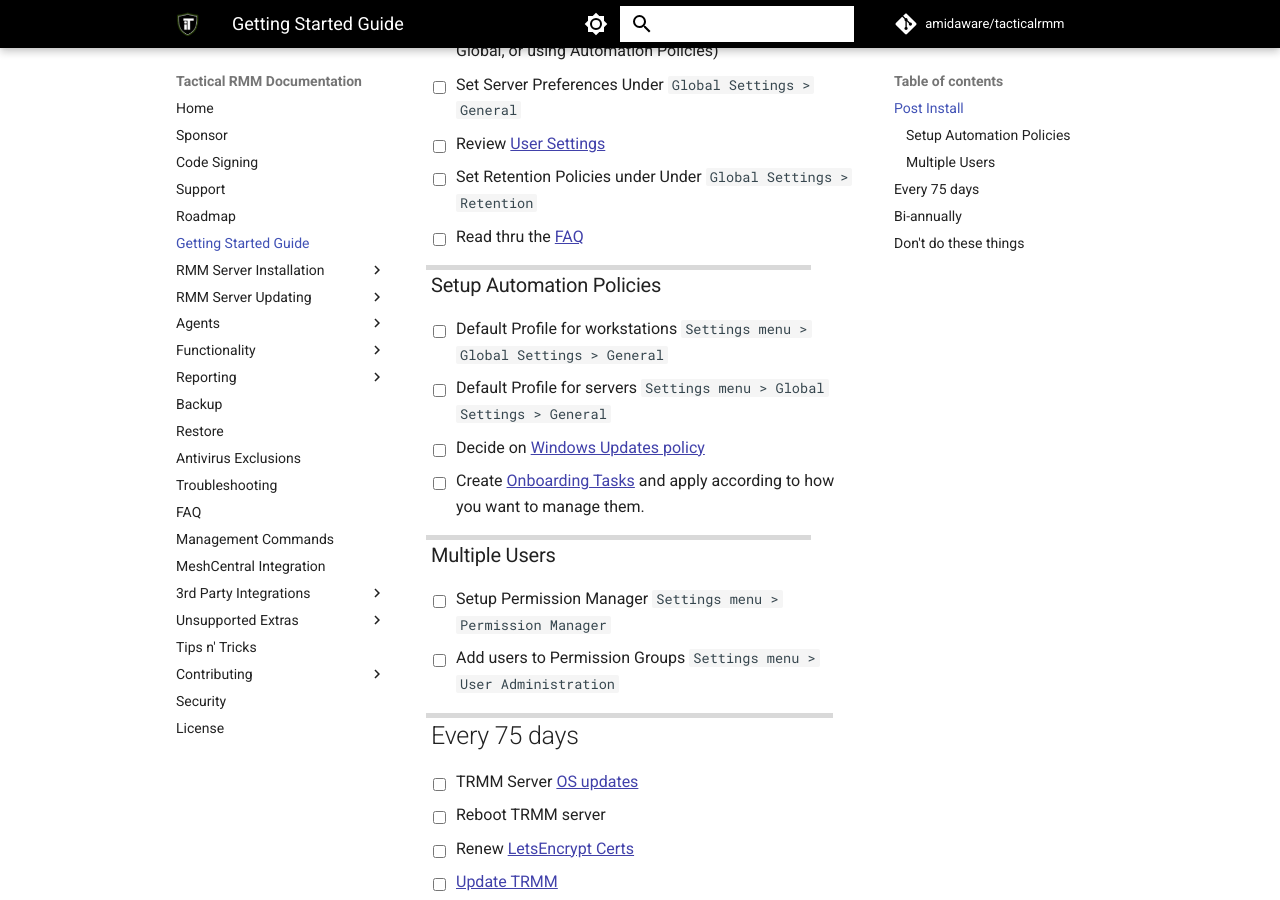
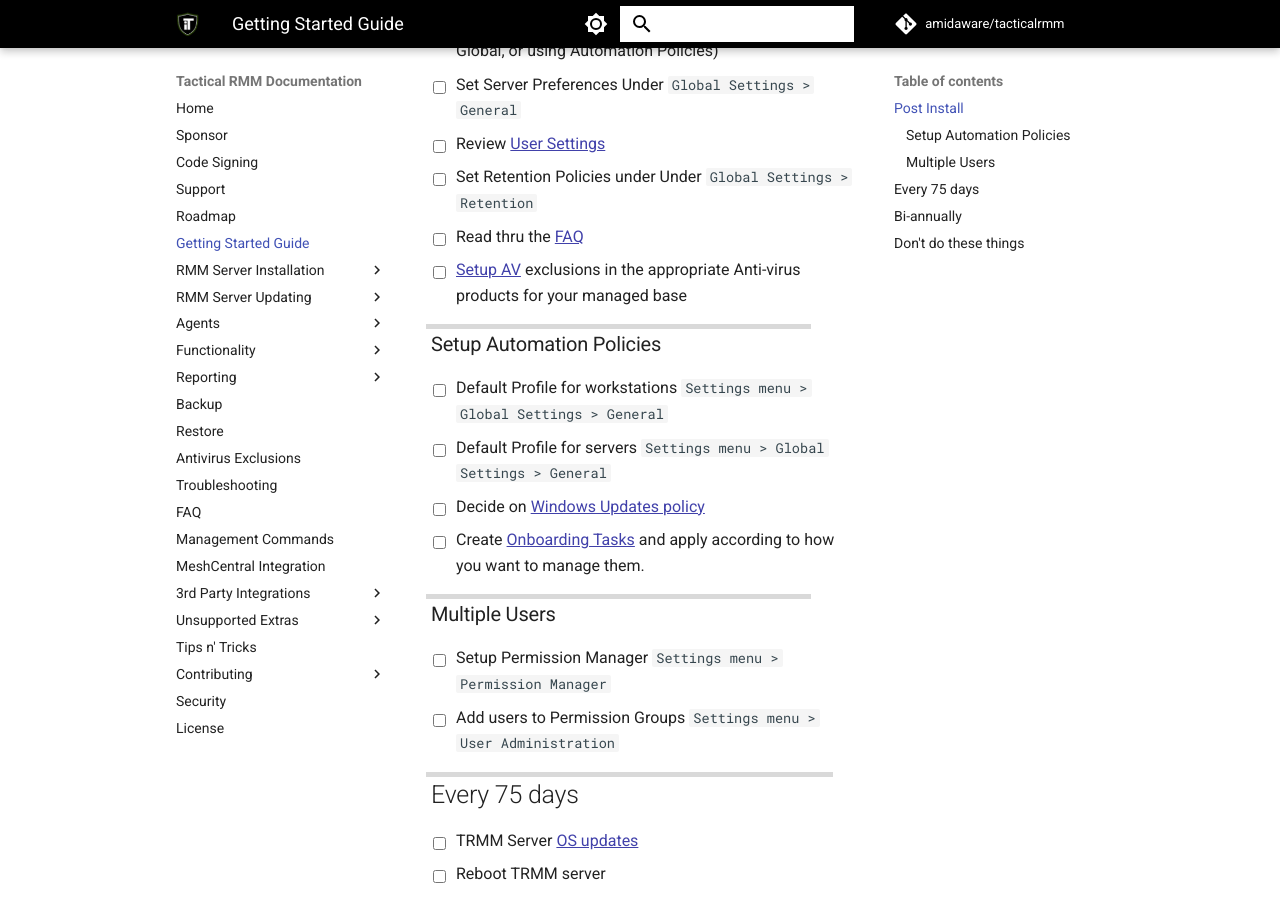
Before and after one commit to amidaware/trmm-docs, an MkDocs documentation site: the page built from docs/guide_gettingstarted.md, in a window 1280 px wide and 900 px high, scrolled down 352 px. Built offline with MkDocs 1.6.1 and Material for MkDocs 9.7.7, drawn with Linux system fonts in a browser that asks for light colours; comment, search, counter and statistics services are not loaded.

Commit message:
Add instruction to set up AV exclusions in getting started guide

```diff
--- a/docs/guide_gettingstarted.md
+++ b/docs/guide_gettingstarted.md
@@ -12,6 +12,7 @@
 * [ ] Review [User Settings](tipsntricks.md#customize-user-interface){target=_blank}
 * [ ] Set Retention Policies under Under `Global Settings > Retention`
 * [ ] Read thru the [FAQ](faq.md)
+* [ ] [Setup AV](av.md) exclusions in the appropriate Anti-virus products for your managed base
 
 ### Setup Automation Policies
 
```
